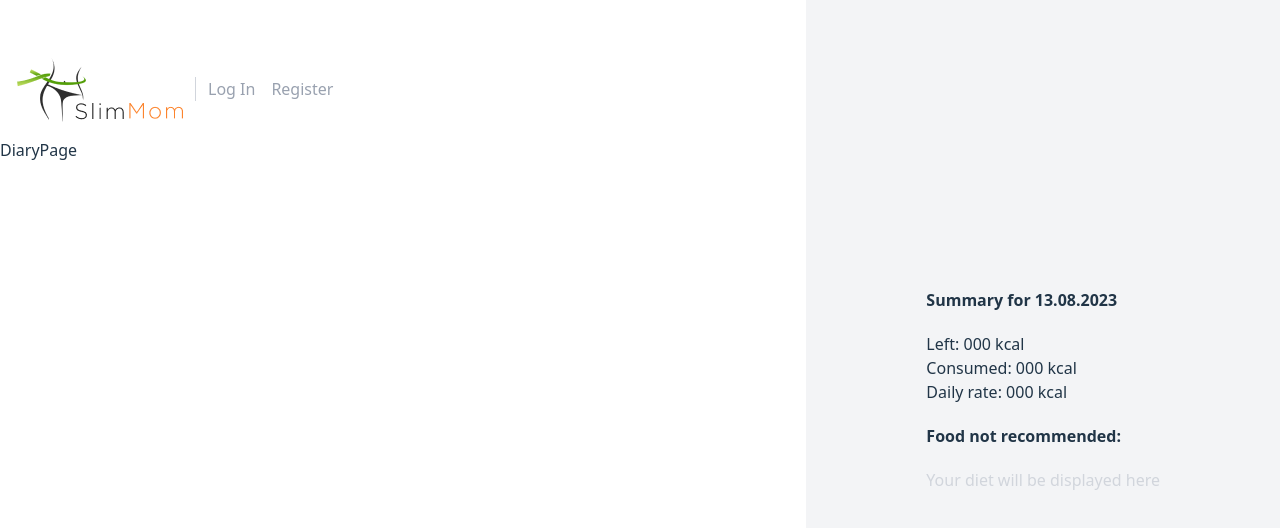
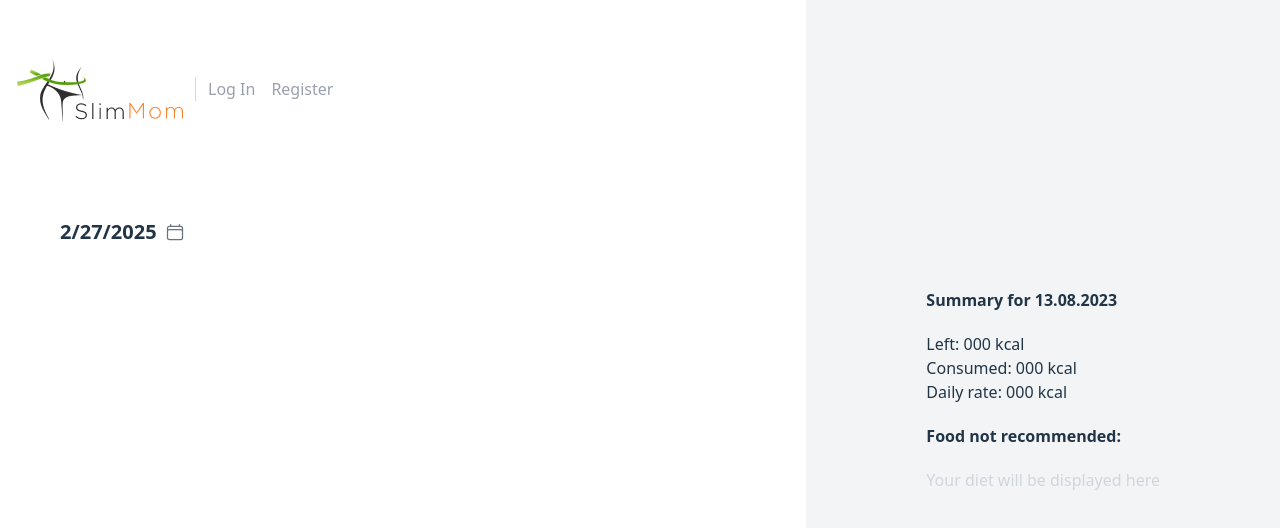
Before and after one commit to reutmihai/Health-App, a React (Vite) app: page /Health-App/diary in a window 1280 px wide. Shown: the top 528 px of the page. Built offline with nearby package versions, Linux system fonts and the light colour scheme; no server answers.

Commit message:
add date picker

```diff
--- a/package.json
+++ b/package.json
@@ -12,9 +12,12 @@
     "homepage": "https://reutmihai.github.io/Health-App"
   },
   "dependencies": {
+    "@heroicons/react": "^2.2.0",
     "@tailwindcss/vite": "^4.0.9",
     "firebase": "^11.4.0",
+    "heroicons": "^2.2.0",
     "react": "^19.0.0",
+    "react-datepicker": "^8.2.1",
     "react-dom": "^19.0.0",
     "react-router-dom": "^7.2.0",
     "react-vite-ts-tailwind": "workspace:*",
--- a/src/pages/DiaryPage.tsx
+++ b/src/pages/DiaryPage.tsx
@@ -1,8 +1,26 @@
-import React from 'react'
+import React from 'react';
+import DatePicker from "react-datepicker";
+import "react-datepicker/dist/react-datepicker.css";
+import { useState } from "react";
+import { CalendarIcon } from "@heroicons/react/24/outline";
+
 
 const DiaryPage: React.FC = () => {
+  const [selectedDate, setSelectedDate] = useState(new Date());
   return (
-    <div>DiaryPage</div>
+    <div className="mt-20 ml-15 relative w-64">
+      <DatePicker
+        selected={selectedDate}
+        onChange={(date: Date | null) => date && setSelectedDate(date)}
+        dateFormat="dd.MM.yyyy"
+        customInput={
+          <div className="flex items-center cursor-pointer text-xl font-bold">
+            <span>{selectedDate.toLocaleDateString()}</span>
+            <CalendarIcon className="h-5 w-5 ml-2 text-gray-500" />
+          </div>
+        }
+      />
+    </div>
   )
 }
 
```
Also changed, not shown: 1 other file (tests, documents, lock files or other folders).
